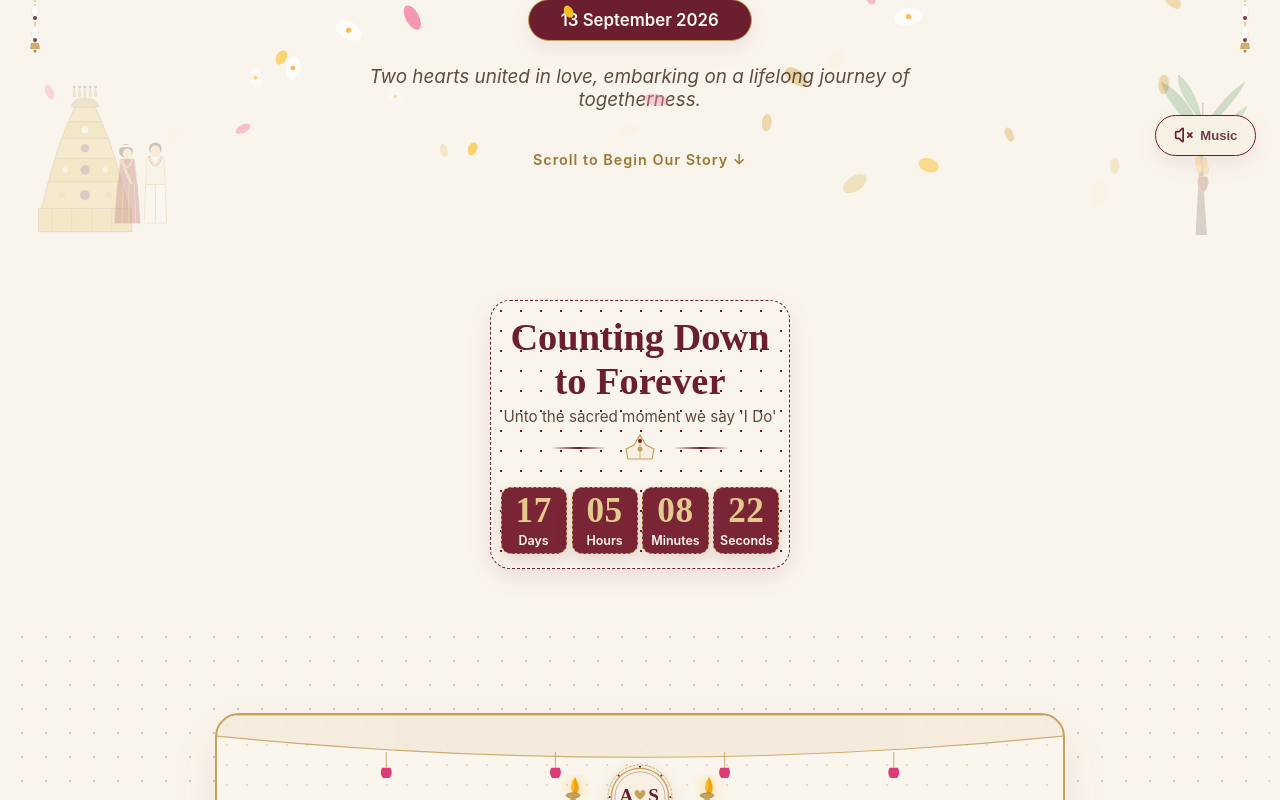
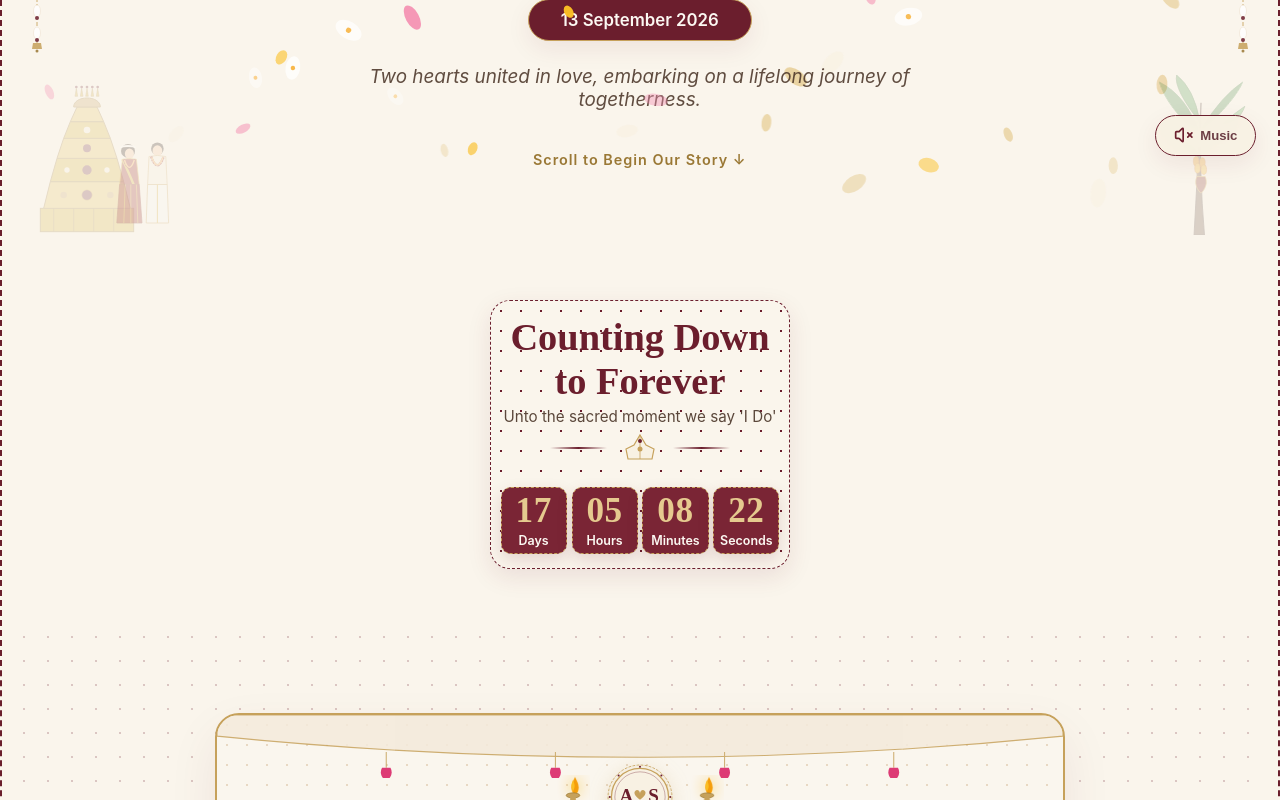
Before and after one commit to RithikaSaravanakumar/ajay-susiwedding, a React app in the folder frontend/: page / in a window 1280 px wide. Shown: the part 620-1420 px from the top of the page. Built offline with nearby package versions, Linux system fonts and the light colour scheme; the HTML template or start-up script is replaced by a standard one.

Commit message:
Add maroon dashed border lines on the left and right sides of the screen alone

```diff
--- a/frontend/src/index.css
+++ b/frontend/src/index.css
@@ -73,8 +73,13 @@ body.lang-en h4 {
   min-height: 100vh;
   overflow-x: hidden !important;
   position: relative;
+  border-left: 2.5px dashed var(--color-maroon) !important;
+  border-right: 2.5px dashed var(--color-maroon) !important;
+  border-top: none !important;
+  border-bottom: none !important;
   padding-left: 10px;
   padding-right: 10px;
+  box-sizing: border-box;
 }
 
 /* Ensure navbar never covers section headings when navigating */
```
